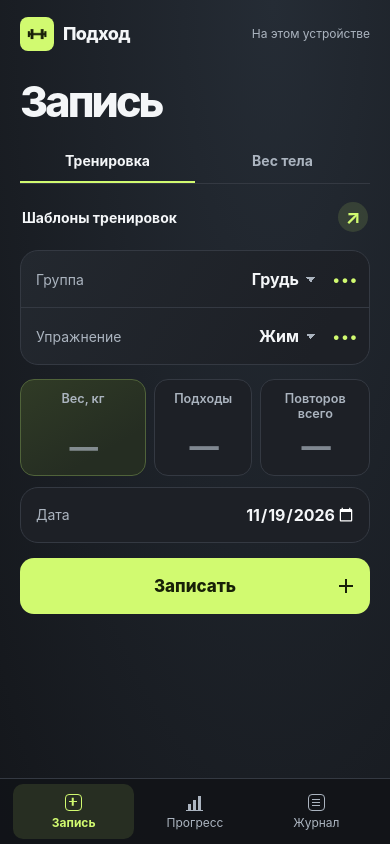
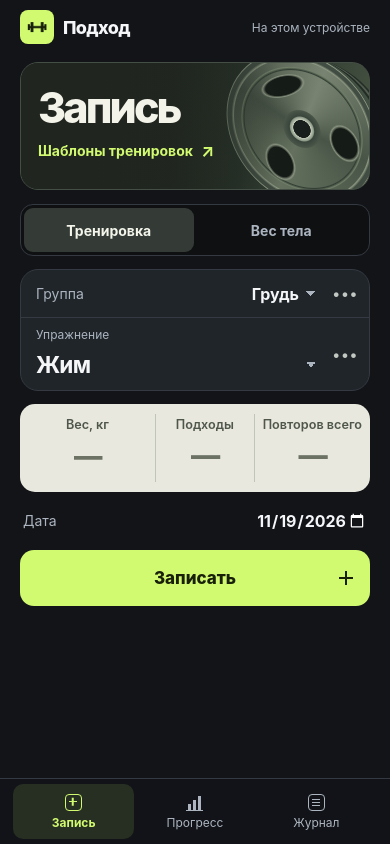
Before and after one commit to blackarmor322/podhod-diary, a plain HTML site: page index.html in a window 390 px wide. Drawn offline with Linux system fonts and the light colour scheme.

Commit message:
Redesign mobile workout entry, journal dates and progress readout

```diff
--- a/app.js
+++ b/app.js
@@ -373,7 +373,7 @@ function setMode(page, mode) {
     recordMode = mode;
     byId('record-form').hidden = byId('notice').hidden = body;
     byId('body-form').hidden = !body;
-    byId('workout-plans').hidden = body;
+    byId('workout-plans').hidden = byId('open-templates').hidden = body;
     clearAchievement();
     byId('record-title').textContent = (body ? editingBody : editing) ? 'Редактировать' : 'Запись';
     renderRecordInsights();
--- a/index.html
+++ b/index.html
@@ -9,8 +9,8 @@
   <link rel="manifest" href="./manifest.webmanifest">
   <link rel="apple-touch-icon" href="./icon-192.png">
   <link rel="icon" href="./icon-192.png">
-  <link rel="stylesheet" href="./style.css?v=609d77ffe9ab44e7">
-  <script type="module" src="./app.js?v=609d77ffe9ab44e7"></script>
+  <link rel="stylesheet" href="./style.css?v=02feaf63eda50a04">
+  <script type="module" src="./app.js?v=02feaf63eda50a04"></script>
   <title>Подход — дневник тренировок</title>
 </head>
 <body>
@@ -21,13 +21,16 @@
     </header>
     <main>
       <section id="record-page" aria-labelledby="record-title">
-        <h1 id="record-title">Запись</h1>
+        <div class="record-cover">
+          <span class="weight-plate" aria-hidden="true"></span>
+          <h1 id="record-title">Запись</h1>
+          <button id="open-templates" class="template-launch" type="button"><span>Шаблоны тренировок</span><span aria-hidden="true">↗</span></button>
+        </div>
         <div class="segments" id="record-mode" role="group" aria-label="Что записать">
           <button type="button" data-mode="workout" aria-pressed="true">Тренировка</button>
           <button type="button" data-mode="body" aria-pressed="false">Вес тела</button>
         </div>
         <div id="workout-plans">
-          <button id="open-templates" class="template-launch" type="button"><span>Шаблоны тренировок</span><span aria-hidden="true">↗</span></button>
           <section id="active-workout" class="workout-plan" aria-labelledby="workout-name" hidden>
             <div class="plan-heading"><h2 id="workout-name"></h2><span id="workout-count"></span></div>
             <progress id="workout-progress" aria-label="Выполнение тренировки"></progress>
@@ -40,7 +43,7 @@
         <form id="record-form" novalidate>
           <div class="surface exercise-card workout-picker">
             <div class="picker-row"><label class="row"><span>Группа</span><select id="group" required aria-label="Группа мышц"></select></label><button type="button" class="picker-action" id="manage-group" aria-label="Управление группами">•••</button></div>
-            <div class="picker-row"><label class="row"><span>Упражнение</span><select id="exercise" required aria-label="Упражнение"></select></label><button type="button" class="picker-action" id="manage-exercise" aria-label="Управление упражнениями">•••</button></div>
+            <div class="picker-row exercise-choice"><label class="row"><span>Упражнение</span><select id="exercise" required aria-label="Упражнение"></select></label><button type="button" class="picker-action" id="manage-exercise" aria-label="Управление упражнениями">•••</button></div>
             <label id="name-row" class="row" hidden><span>Название</span><input id="exercise-name" maxlength="70" placeholder="Введи название" autocomplete="off"></label>
           </div>
           <button type="button" id="empty-group-add" class="secondary" hidden>Добавить упражнение</button>
--- a/style.css
+++ b/style.css
@@ -9,12 +9,14 @@
   --accent: #d1fa70;
   --dark: #182008;
   --warning: #ffb4a6;
+  --paper: #e9e8de;
+  --ink: #20251e;
   background: var(--background);
   color: var(--text);
 }
 * { box-sizing: border-box; }
 [hidden] { display: none !important; }
-body { margin: 0; background: radial-gradient(ellipse at 70% 0, #252c35 0, var(--background) 435px); }
+body { margin: 0; background: var(--background); }
 button, input, select { font: inherit; }
 button, select { cursor: pointer; }
 button { touch-action: manipulation; }
@@ -22,8 +24,8 @@ a { color: var(--accent); }
 :focus-visible { outline: 2px solid var(--accent); outline-offset: 2px; }
 .shell { width: min(100%, 600px); margin-inline: auto; min-height: 100svh; }
 .masthead {
-  padding: max(16px, env(safe-area-inset-top)) 20px 15px;
-  min-height: 66px;
+  padding: max(10px, env(safe-area-inset-top)) 20px 10px;
+  min-height: 54px;
   display: flex; align-items: center; justify-content: space-between; gap: 12px;
 }
 .wordmark { display: flex; align-items: center; gap: 9px; font-size: 18px; font-weight: 800; letter-spacing: -.035em; }
@@ -31,14 +33,41 @@ a { color: var(--accent); }
 .sync-state { display: flex; align-items: center; gap: 6px; color: var(--muted); font-size: 12px; text-align: right; }
 .sync-state[data-state="synced"]::before { content: ""; width: 6px; height: 6px; flex: 0 0 6px; border-radius: 50%; background: var(--accent); }
 .sync-state a { display: grid; min-height: 44px; align-items: center; }
-main { padding: 14px 20px calc(82px + env(safe-area-inset-bottom)); }
+main { padding: 8px 20px calc(82px + env(safe-area-inset-bottom)); }
 h1 { margin: 0 0 17px; font-size: clamp(42px, 11vw, 59px); font-weight: 850; line-height: .99; letter-spacing: -.067em; scroll-margin-top: 14px; }
-.segments { display: grid; grid-template-columns: 1fr 1fr; margin-bottom: 15px; border-bottom: 1px solid var(--border); }
-.segments button { min-height: 44px; padding-inline: 8px; border: 0; border-bottom: 2px solid transparent; background: transparent; color: var(--muted); font-size: 14px; font-weight: 650; }
-.segments button[aria-pressed="true"] { border-bottom-color: var(--accent); color: var(--text); }
+.record-cover {
+  position: relative; isolation: isolate; overflow: hidden; display: grid; align-content: center;
+  min-height: 128px; margin: 0 0 14px; padding: 13px 17px 6px;
+  border: 1px solid #454e44; border-radius: 18px;
+  background: linear-gradient(107deg, #20261f 16%, #28332a 65%, #4a5745);
+}
+.record-cover h1 { position: relative; margin: 0; color: #f4f3e9; overflow-wrap: anywhere; }
+.weight-plate {
+  position: absolute; z-index: -1; right: -15px; top: calc(50% - 79px); width: 164px; height: 164px;
+  pointer-events: none; border: 1px solid #909a85; border-radius: 50%;
+  transform: rotate(-24deg) skewY(8deg) scaleX(.85);
+  background:
+    radial-gradient(circle, #181f1c 0 8%, #c3c9b7 8.5%, #8c9987 11%, #39443b 12%, #4a5549 17%, transparent 18%),
+    radial-gradient(ellipse 18% 8% at 50% 21%, #151b17 70%, #87917e 82%, transparent 90%),
+    radial-gradient(ellipse 11% 14% at 26% 66%, #151b17 70%, #87917e 82%, transparent 90%),
+    radial-gradient(ellipse 11% 14% at 74% 66%, #151b17 70%, #87917e 82%, transparent 90%),
+    radial-gradient(circle, transparent 54%, #333f34 55%, #707e68 57%, transparent 58% 64%, #8d9782 65%, #414d42 67%),
+    conic-gradient(from -40deg, #455044, #788371, #485446 48%, #65715e 74%, #455044);
+  box-shadow: 5px 4px 0 #415042, 8px 6px 0 #222b24, 11px 8px 0 #515c4e, 14px 10px 0 #242c25;
+}
+.record-cover::after {
+  content: ""; pointer-events: none; position: absolute; z-index: -1; inset: 0;
+  background: linear-gradient(90deg, #20261f 13%, #20261ff2 43%, transparent 74%);
+}
+.segments {
+  display: grid; grid-template-columns: 1fr 1fr; gap: 3px; padding: 3px; margin-bottom: 13px;
+  background: #0e1012; border: 1px solid var(--border); border-radius: 13px;
+}
+.segments button { min-height: 44px; padding-inline: 8px; border: 0; border-radius: 9px; background: transparent; color: var(--muted); font-size: 14px; font-weight: 650; }
+.segments button[aria-pressed="true"] { background: #343b36; color: #f3f5eb; }
 .surface { border: 1px solid var(--border); background: var(--surface); border-radius: 18px; }
 .exercise-card { overflow: hidden; }
-.workout-picker { background: linear-gradient(120deg, #23282f, var(--surface) 85%); }
+.workout-picker { background: #20252a; }
 .picker-row { display: grid; grid-template-columns: minmax(0, 1fr) 48px; align-items: center; }
 .picker-row + .picker-row, .picker-row + .row { border-top: 1px solid var(--border); }
 .picker-row .row { min-width: 0; padding-right: 4px; }
@@ -60,6 +89,11 @@ h1 { margin: 0 0 17px; font-size: clamp(42px, 11vw, 59px); font-weight: 850; lin
 }
 .row option { background: var(--surface); }
 .row select:disabled { color: var(--muted); opacity: 1; }
+.workout-picker .picker-action { color: #c0c8c1; }
+.workout-picker .picker-row:first-child .row { min-height: 47px; }
+.exercise-choice .row { display: grid; gap: 0; padding-block: 9px 4px; }
+.exercise-choice .row > span { font-size: 12px; }
+.exercise-choice select { text-align: start; font-size: clamp(20px, 5.8vw, 26px); font-weight: 750; letter-spacing: -.035em; }
 .row input::placeholder, .metric input::placeholder { color: var(--muted); opacity: .7; }
 .row input[type="date"] { width: auto; min-width: 125px; margin-left: auto; }
 .row input[type="date"]::-webkit-date-and-time-value { text-align: right; }
@@ -68,26 +102,31 @@ h1 { margin: 0 0 17px; font-size: clamp(42px, 11vw, 59px); font-weight: 850; lin
 .notice { color: var(--accent); }
 .notice:empty { display: none; }
 .error { color: var(--warning); }
-.fields { display: grid; grid-template-columns: minmax(0, 1.15fr) minmax(0, .9fr) minmax(0, 1fr); gap: 8px; margin: 14px 0 11px; }
+.fields {
+  display: grid; grid-template-columns: minmax(0, 1.16fr) minmax(0, .85fr) minmax(0, 1fr);
+  padding: 10px 0; margin: 13px 0 6px; border-radius: 15px; background: var(--paper); color: var(--ink);
+}
 .metric {
-  display: grid; align-content: space-between; gap: 3px; min-height: 93px;
-  padding: 12px 8px 6px; border-radius: 14px; background: var(--surface); border: 1px solid var(--border);
+  display: grid; align-content: space-between; gap: 1px; min-width: 0; min-height: 66px;
+  padding: 4px 6px; position: relative;
 }
-.metric:first-child { background: linear-gradient(150deg, #303b26, #252d22 72%); border-color: #50633a; }
-.metric:first-child input { color: var(--accent); }
-.metric:focus-within { border-color: var(--accent); }
-.metric span { color: var(--muted); min-height: 1.15em; font-size: clamp(11px, 3.25vw, 13px); font-weight: 575; line-height: 1.15; text-align: center; }
+.metric + .metric { border-inline-start: 1px solid #c1c5b8; }
+.metric:focus-within::after { content: ""; position: absolute; bottom: 0; inset-inline: 15%; height: 3px; background: #536e35; border-radius: 2px; }
+.metric span { color: #4f574c; min-height: 1.15em; font-size: clamp(12px, 3.25vw, 13px); font-weight: 620; line-height: 1.15; text-align: center; }
 .metric input {
   min-width: 0; width: 100%; min-height: 44px; padding: 0;
-  border: 0; outline: 0; background: transparent; color: var(--text); text-align: center;
+  border: 0; outline: 0; background: transparent; color: var(--ink); caret-color: #48632d; text-align: center;
   font-size: clamp(25px, 7.5vw, 37px); font-weight: 800; font-variant-numeric: tabular-nums; letter-spacing: -.055em;
 }
 .metric input[maxlength="7"] { font-size: clamp(22px, 7.3vw, 35px); }
-.body-card { margin-bottom: 12px; padding: 18px 20px 17px; background: linear-gradient(155deg, #263223, var(--surface) 72%); }
-.body-number { display: grid; gap: 7px; font-size: 14px; font-weight: 650; color: var(--muted); }
-.body-number input { min-width: 0; min-height: 58px; padding: 0; background: transparent; border: 0; color: var(--text); font-size: clamp(40px, 15vw, 65px); font-weight: 720; line-height: 1; letter-spacing: -.055em; font-variant-numeric: tabular-nums; }
-.body-card .reference { margin-top: 5px; }
-.save-dock { margin-top: 15px; }
+.metric input::placeholder, .body-number input::placeholder { color: #6c7365; opacity: 1; }
+.body-card { margin-bottom: 6px; padding: 18px 20px 17px; background: var(--paper); border: 0; }
+.body-number { display: grid; gap: 7px; font-size: 14px; font-weight: 650; color: #4f574c; }
+.body-number input { min-width: 0; min-height: 58px; padding: 0; background: transparent; border: 0; color: var(--ink); font-size: clamp(40px, 15vw, 65px); font-weight: 720; line-height: 1; letter-spacing: -.055em; font-variant-numeric: tabular-nums; }
+.body-number input:focus-visible { outline-color: #536e35; }
+.body-card .reference { margin-top: 5px; color: #4f574c; }
+.date-row { min-height: 46px; padding-inline: 3px; border: 0; border-radius: 0; background: transparent; }
+.save-dock { margin-top: 6px; }
 .primary, .secondary {
   min-height: 53px; width: 100%; padding: 10px 14px; border-radius: 14px; font-size: 16px; font-weight: 760;
 }
@@ -113,9 +152,9 @@ h1 { margin: 0 0 17px; font-size: clamp(42px, 11vw, 59px); font-weight: 850; lin
 .journal-symbol { background: linear-gradient(currentColor, currentColor) center 4px / 8px 1px no-repeat, linear-gradient(currentColor, currentColor) center 7px / 8px 1px no-repeat, linear-gradient(currentColor, currentColor) center 10px / 8px 1px no-repeat; }
 .progress-symbol { border-bottom: 1.5px solid; background: linear-gradient(currentColor, currentColor) 2px bottom / 3px 6px no-repeat, linear-gradient(currentColor, currentColor) 7px bottom / 3px 10px no-repeat, linear-gradient(currentColor, currentColor) 12px bottom / 3px 14px no-repeat; }
 .empty { margin: 16px 0 0; padding: 16px 15px; border: 1px solid var(--border); border-radius: 15px; color: var(--muted); line-height: 1.5; }
-.result-card { margin-top: 15px; padding: 17px 14px 13px; background: linear-gradient(145deg, #282e32, var(--surface) 67%); }
+.result-card { margin-top: 15px; padding: 17px 14px 13px; border-color: #475246; background: linear-gradient(160deg, #2c382f, #20262a 68%); }
 .caption { color: var(--muted); font-size: 13px; }
-.chart-metric { font-size: 40px; font-weight: 760; letter-spacing: -.055em; margin-top: 3px; font-variant-numeric: tabular-nums; }
+.chart-metric { color: var(--accent); font-size: clamp(38px, 10vw, 54px); font-weight: 760; line-height: 1.08; letter-spacing: -.055em; margin-top: 5px; font-variant-numeric: tabular-nums; }
 .chart-change { margin: 4px 0 0; color: var(--muted); font-size: 13px; }
 #chart { display: block; width: 100%; height: 238px; margin-top: 8px; touch-action: pan-y; }
 .point-row { padding: 0 5px; min-height: 47px; }
@@ -136,7 +175,8 @@ h1 { margin: 0 0 17px; font-size: clamp(42px, 11vw, 59px); font-weight: 850; lin
 #record-mini-chart { display: block; width: 100%; height: 48px; margin-top: 2px; }
 .trend-dates { color: var(--muted); font-size: 11px; }
 .trend-dates > :last-child { text-align: end; }
-.day-title { margin: 21px 0 9px; color: var(--muted); font-size: 14px; font-weight: 650; }
+.day-title { display: flex; align-items: center; gap: 12px; margin: 23px 0 9px; color: var(--paper); font-size: 17px; font-weight: 720; letter-spacing: -.025em; }
+.day-title::after { content: ""; flex: 1; height: 1px; background: var(--border); }
 .entry { display: grid; grid-template-columns: minmax(0, 1fr) auto; gap: 3px 9px; padding: 12px 13px; align-items: center; }
 .entry + .entry { border-top: 1px solid var(--border); }
 .entry strong { display: block; overflow-wrap: anywhere; }
@@ -160,8 +200,8 @@ dialog::backdrop { background: #080b08bd; }
 .check-row { display: flex; align-items: center; min-height: 44px; gap: 8px; margin-bottom: 10px; font-size: 14px; }
 .check-row input { width: 18px; height: 18px; accent-color: var(--accent); }
 #catalog-error { margin: 0 0 10px; }
-.template-launch { display: flex; width: 100%; justify-content: space-between; align-items: center; gap: 12px; min-height: 46px; padding: 0 2px; margin: -5px 0 10px; color: var(--text); background: transparent; border: 0; font-size: 14px; font-weight: 650; }
-.template-launch > :last-child { display: grid; place-items: center; width: 30px; height: 30px; border-radius: 50%; background: #d1fa7021; color: var(--accent); font-size: 20px; }
+.template-launch { display: flex; justify-self: start; align-items: center; gap: 8px; min-height: 44px; padding: 0; color: var(--accent); background: transparent; border: 0; font-size: 14px; font-weight: 650; }
+.template-launch > :last-child { font-size: 17px; }
 .workout-plan { padding: 15px; margin-bottom: 14px; border-radius: 17px; border: 1px solid #596d40; background: linear-gradient(135deg, #303b24, #202720); }
 .plan-heading { display: flex; align-items: start; justify-content: space-between; gap: 10px; }
 .plan-heading h2 { min-width: 0; margin: 0; font-size: 19px; line-height: 1.2; letter-spacing: -.025em; overflow-wrap: anywhere; }
@@ -206,9 +246,13 @@ dialog::backdrop { background: #080b08bd; }
 .personal-best p { margin: 7px 0; font-size: 12px; color: var(--muted); line-height: 1.4; }
 .personal-best time { font-size: 11px; color: var(--muted); }
 #templates-dialog { max-height: calc(100dvh - 40px); overflow-y: auto; }
+@media (max-height: 690px) and (max-width: 679px) {
+  .record-cover { min-height: 88px; padding-block: 7px 1px; margin-bottom: 10px; }
+  .record-cover h1 { font-size: 34px; }
+  .weight-plate { width: 135px; height: 135px; top: calc(50% - 68px); }
+}
 @media (max-width: 350px) {
   main { padding-inline: 14px; }
-  .fields { gap: 6px; }
   .metric { padding-inline: 5px; }
   .entry { grid-template-columns: 1fr; }
   .entry-actions { justify-content: start; }
--- a/sw.js
+++ b/sw.js
@@ -1,4 +1,4 @@
-const version = '609d77ffe9ab44e7';
+const version = '02feaf63eda50a04';
 const cacheName = 'podhod-shell-' + version;
 const root = new URL('./', self.registration.scope);
 const files = ['', 'style.css?v=' + version, 'app.js?v=' + version, 'manifest.webmanifest', 'icon-192.png', 'icon-512.png'];
```
